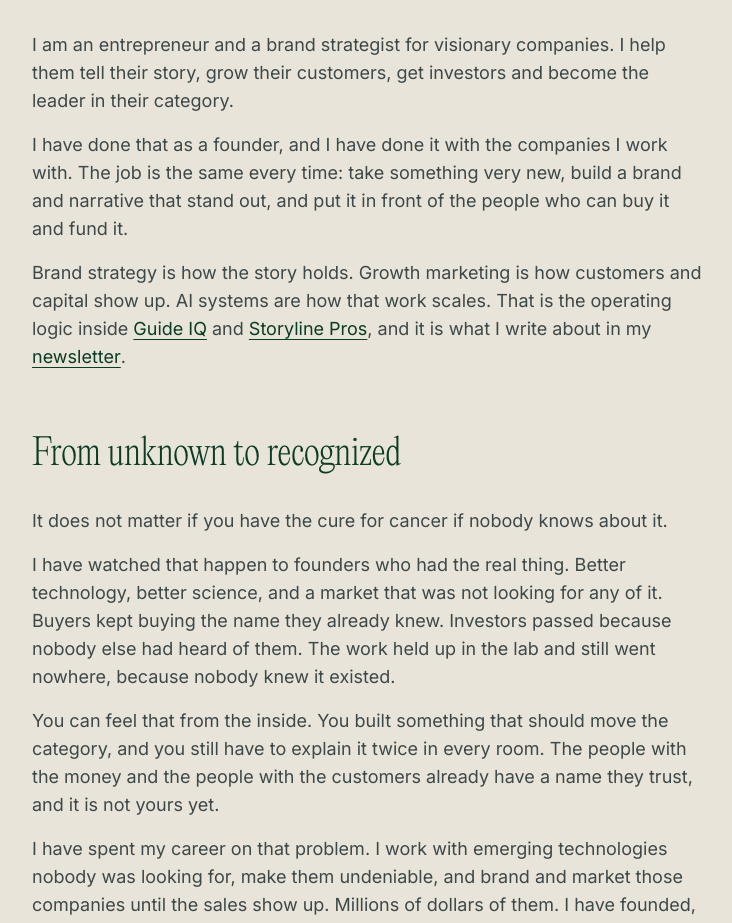
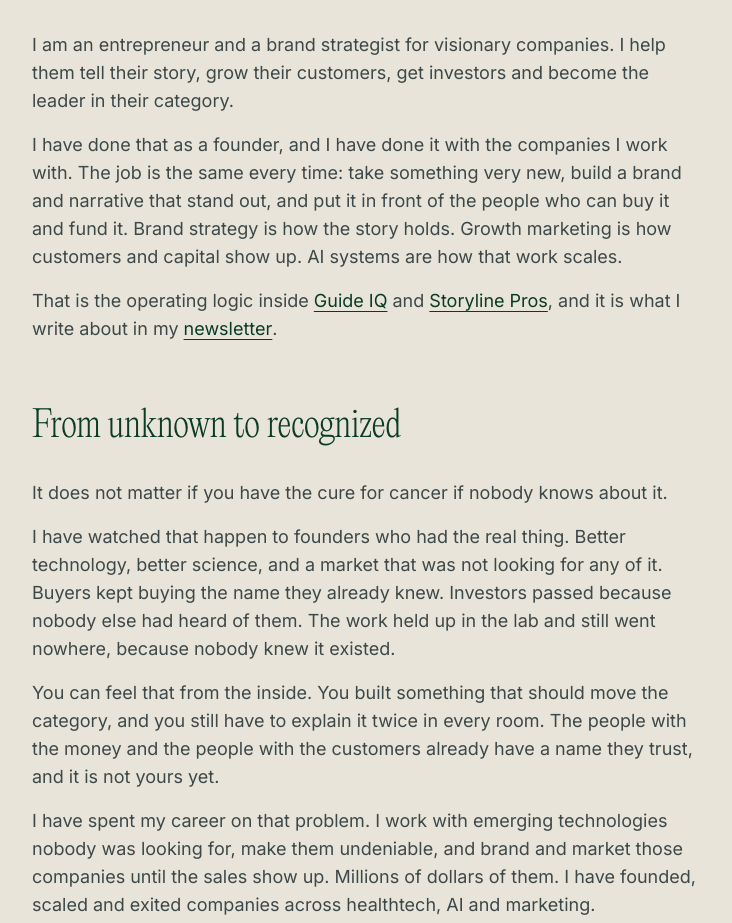
Before and after one commit to thenikvassev/nikvassev-site, a Next.js app: page /about in a window 1280 px wide. Shown: the part 1400-2323 px from the top of the page, without its empty margins (192-924 px from the left). Built offline with nearby package versions, Linux system fonts and the light colour scheme; what @nitrosend/sdk would draw is missing.

Commit message:
About: intro paragraphs, tech-sales line, tight Track Record

```diff
--- a/src/app/about/page.tsx
+++ b/src/app/about/page.tsx
@@ -29,7 +29,7 @@ const timeline = [
   {
     year: "2015",
     title: "Tech Sales",
-    body: "I moved into tech and started as a business development rep, cold-calling leads and working my way up. Within a few years I hit President's Club and closed enterprise deals with organizations like the NFL, Volkswagen and government agencies in both the U.S. and Canada. On paper, I had made it. The income was strong and the career path was clear, but the reality of a high-performing nine-to-five still felt limiting. I wanted more ownership and autonomy, something that was mine to build.",
+    body: "I moved into tech and started as a business development rep, cold-calling leads and working my way up. Within a few years I hit President's Club and closed enterprise deals with organizations like the NFL, Volkswagen and government agencies in both the U.S. and Canada. On paper, I had made it. The income was strong and the career path was clear, but the reality of a high-performing nine-to-five still felt limiting. I wanted more ownership and autonomy, something that was mine to build. I knew I wanted to build my own company. I just didn't know what I wanted to do.",
     image: "/photos/timeline-2015-qlik.jpg",
     imageAlt:
       "Nik presenting a Qlik analytics whiteboard in a tech sales office.",
@@ -133,11 +133,11 @@ export default function AboutPage() {
             I have done that as a founder, and I have done it with the
             companies I work with. The job is the same every time: take
             something very new, build a brand and narrative that stand out, and
-            put it in front of the people who can buy it and fund it.
+            put it in front of the people who can buy it and fund it. Brand
+            strategy is how the story holds. Growth marketing is how customers
+            and capital show up. AI systems are how that work scales.
           </p>
           <p>
-            Brand strategy is how the story holds. Growth marketing is how
-            customers and capital show up. AI systems are how that work scales.
             That is the operating logic inside{" "}
             <a
               href="https://guideiq.ai"
@@ -234,7 +234,7 @@ export default function AboutPage() {
         entries={timeline}
       />
 
-      <TrackRecord />
+      <TrackRecord className="nv-clients--tight-top" />
       <ProjectsIndex />
     </>
   );
```
